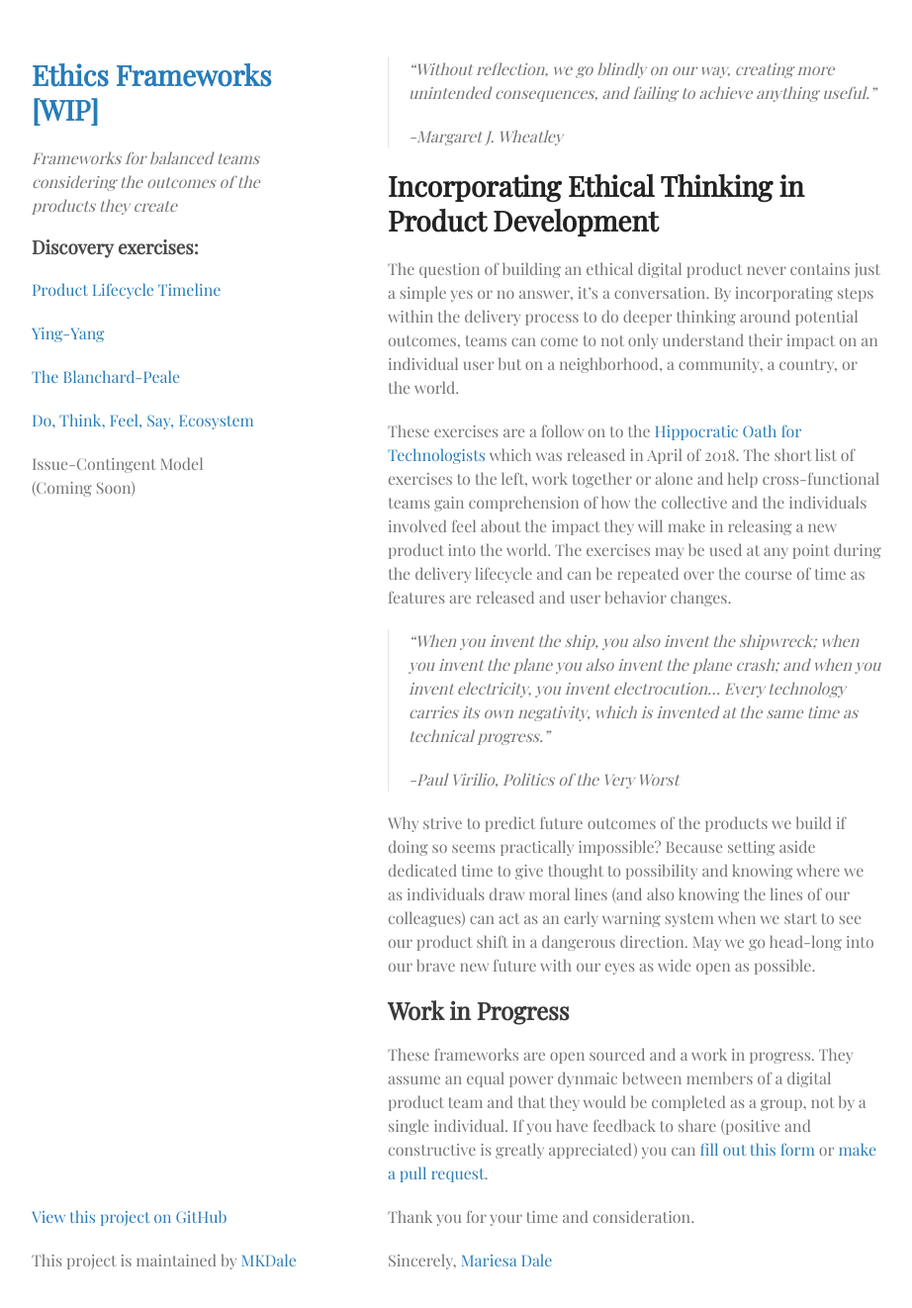
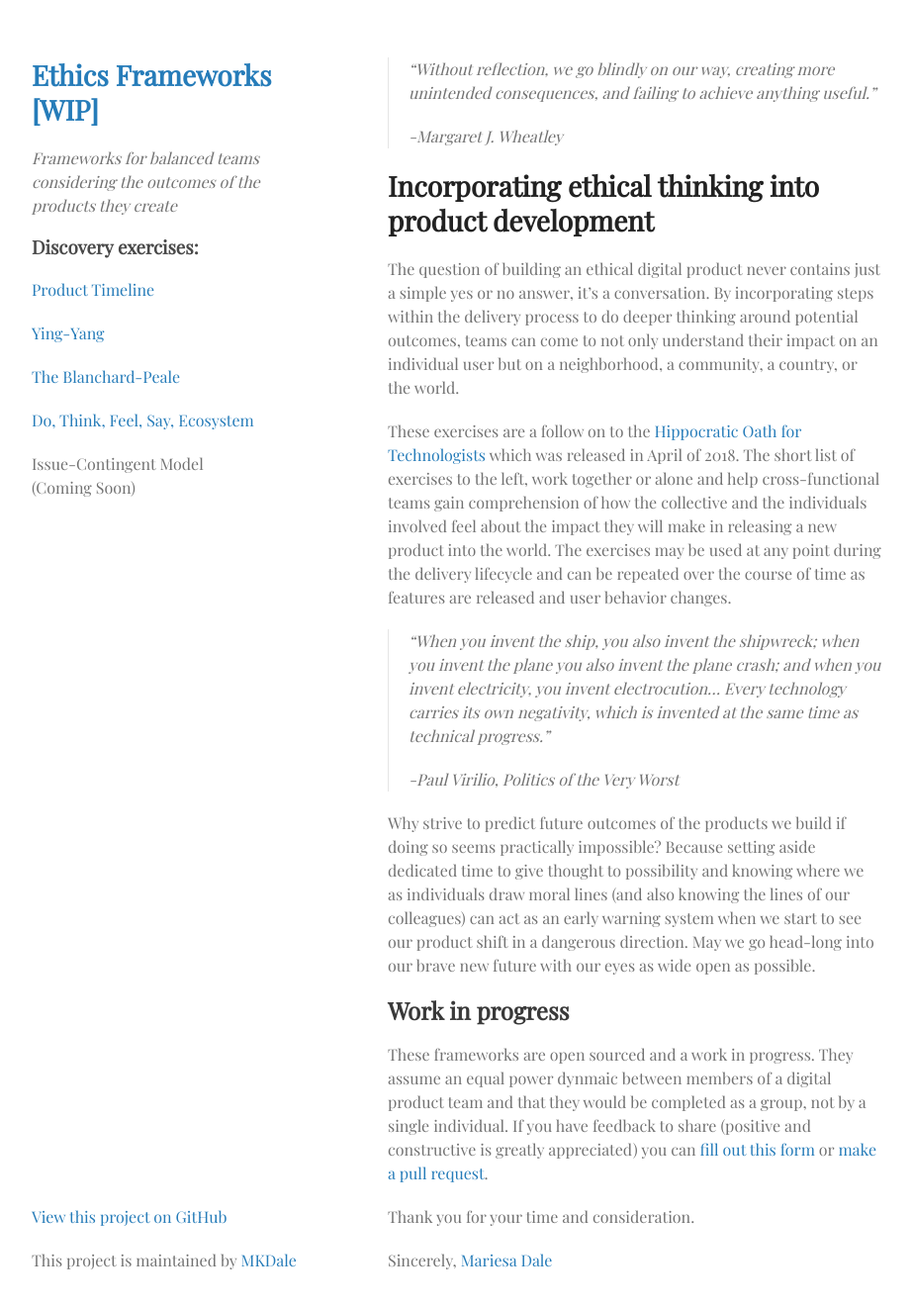
Before and after one commit to MKDale/ethics-frameworks, a Jekyll site: the page built from index.md, in a window 1280 px wide and 1356 px high. Shown: the top 1322 px of the window at 99% size, without its empty margins (178-1100 px from the left). Built offline with Jekyll 4.4.1, drawn with Linux system fonts in a browser that asks for light colours.

Commit message:
refinements to DraftOne

```diff
--- a/_layouts/default.html
+++ b/_layouts/default.html
@@ -15,7 +15,7 @@
         <p><em>{{ site.description | default: site.github.project_tagline }}</em></p>
 
         <h3>Discovery exercises:</h3>
-        <p class="view"><a href="https://mkdale.github.io/ethics-frameworks/product-timeline.html">Product Lifecycle Timeline</a></p>
+        <p class="view"><a href="https://mkdale.github.io/ethics-frameworks/product-timeline.html">Product Timeline</a></p>
         <p class="view"><a href="https://mkdale.github.io/ethics-frameworks/ying-yang.html">Ying-Yang</a></p>
         <p class="view"><a href="https://mkdale.github.io/ethics-frameworks/blanchard-peale">The Blanchard-Peale</a></p>
         <p class="view"><a href="https://mkdale.github.io/ethics-frameworks/dtfs-ecosystem">Do, Think, Feel, Say, Ecosystem</a></p><p class="view">Issue-Contingent Model<br>(Coming Soon)</p>
--- a/index.md
+++ b/index.md
@@ -8,7 +8,7 @@ layout: default
 > -Margaret J. Wheatley
 
 
-# Incorporating Ethical Thinking in Product Development
+# Incorporating ethical thinking into product development
 
 The question of building an ethical digital product never contains just a simple yes or no answer, it's a conversation. By incorporating steps within the delivery process to do deeper thinking around potential outcomes, teams can come to not only understand their impact on an individual user but on a neighborhood, a community, a country, or the world.
 
@@ -21,7 +21,7 @@ These exercises are a follow on to the [Hippocratic Oath for Technologists](http
 
 Why strive to predict future outcomes of the products we build if doing so seems practically impossible? Because setting aside dedicated time to give thought to possibility and knowing where we as individuals draw moral lines (and also knowing the lines of our colleagues) can act as an early warning system when we start to see our product shift in a dangerous direction. May we go head-long into our brave new future with our eyes as wide open as possible.
 
-## Work in Progress
+## Work in progress
 
 These frameworks are open sourced and a work in progress. They assume an equal power dynmaic between members of a digital product team and that they would be completed as a group, not by a single individual. If you have feedback to share (positive and constructive is greatly appreciated) you can [fill out this form](https://goo.gl/forms/1nywgV1Piv6uwO9L2) or [make a pull request](https://github.com/MKDale/ethics-frameworks).
 
```
Also changed, not shown: product-timeline.md (+1 -1 lines), ying-yang.md (+1 -1 lines).
